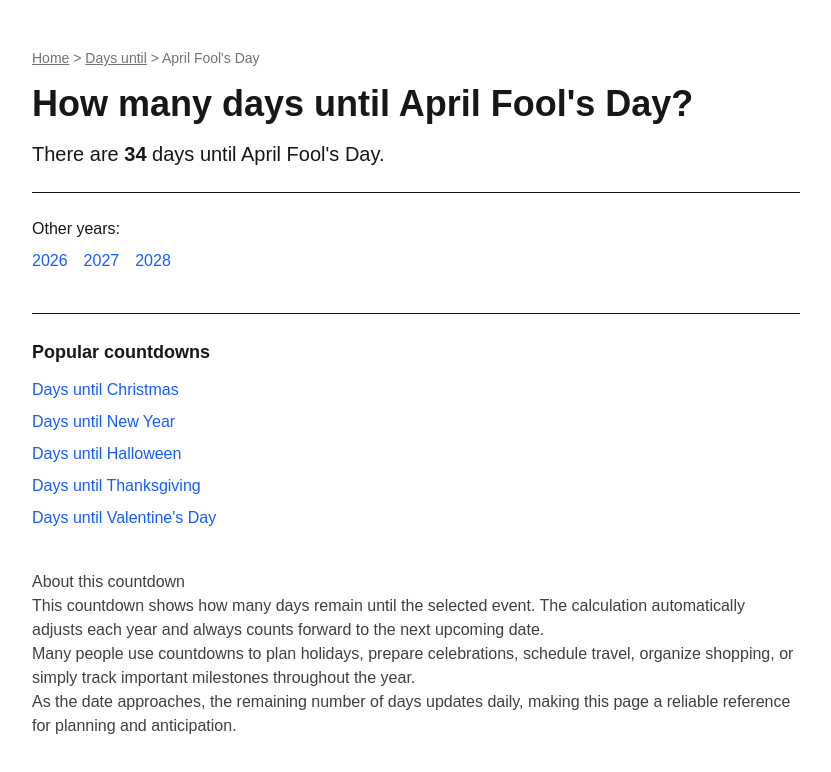
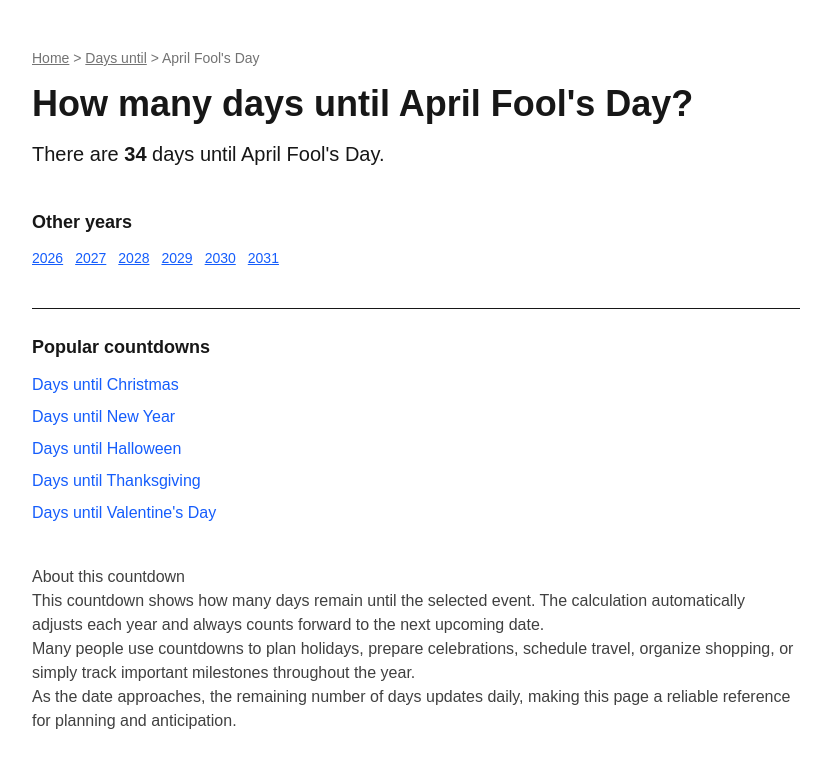
Before and after one commit to bosmeel/whatdayisit-now, a Next.js app: page /days-until/april-fools-day in a window 1280 px wide. Shown: the top 772 px of the page, without its empty margins (224-1055 px from the left). Built offline with nearby package versions, Linux system fonts and the light colour scheme.

Commit message:
Expand event pages to 6 year variations

```diff
--- a/app/days-until/[event]/page.tsx
+++ b/app/days-until/[event]/page.tsx
@@ -53,21 +53,23 @@ export default async function DaysUntilPage(
           There are <strong>{daysLeft}</strong> days until {eventData.name}.
         </p>
 
-        <div className="mt-6 border-t pt-6">
-          <p className="mb-2 font-medium">Other years:</p>
+        {/* Expanded year links */}
+        <div className="mt-10">
+          <h2 className="text-lg font-semibold mb-3">Other years</h2>
 
-          <div className="flex gap-4 flex-wrap text-blue-600">
-            <Link href={`/days-until/${event}/${currentYear}`}>
-              {currentYear}
+          <div className="flex flex-wrap gap-3 text-sm text-blue-600">
+            {Array.from({ length: 6 }).map((_, i) => {
+              const year = currentYear + i;
+              return (
+                <Link
+                  key={year}
+                  href={`/days-until/${event}/${year}`}
+                  className="underline"
+                >
+                  {year}
                 </Link>
-
-            <Link href={`/days-until/${event}/${currentYear + 1}`}>
-              {currentYear + 1}
-            </Link>
-
-            <Link href={`/days-until/${event}/${currentYear + 2}`}>
-              {currentYear + 2}
-            </Link>
+              );
+            })}
           </div>
         </div>
 
@@ -84,6 +86,7 @@ export default async function DaysUntilPage(
             <li><Link href="/days-until/valentines-day">Days until Valentine's Day</Link></li>
           </ul>
         </div>
+
         <div className="mt-10 prose max-w-none text-neutral-700">
           <h2>About this countdown</h2>
 
```
Also changed, not shown: 1 other file (tests, documents, lock files or other folders). Lines whose indentation alone changed are shown as unchanged.
